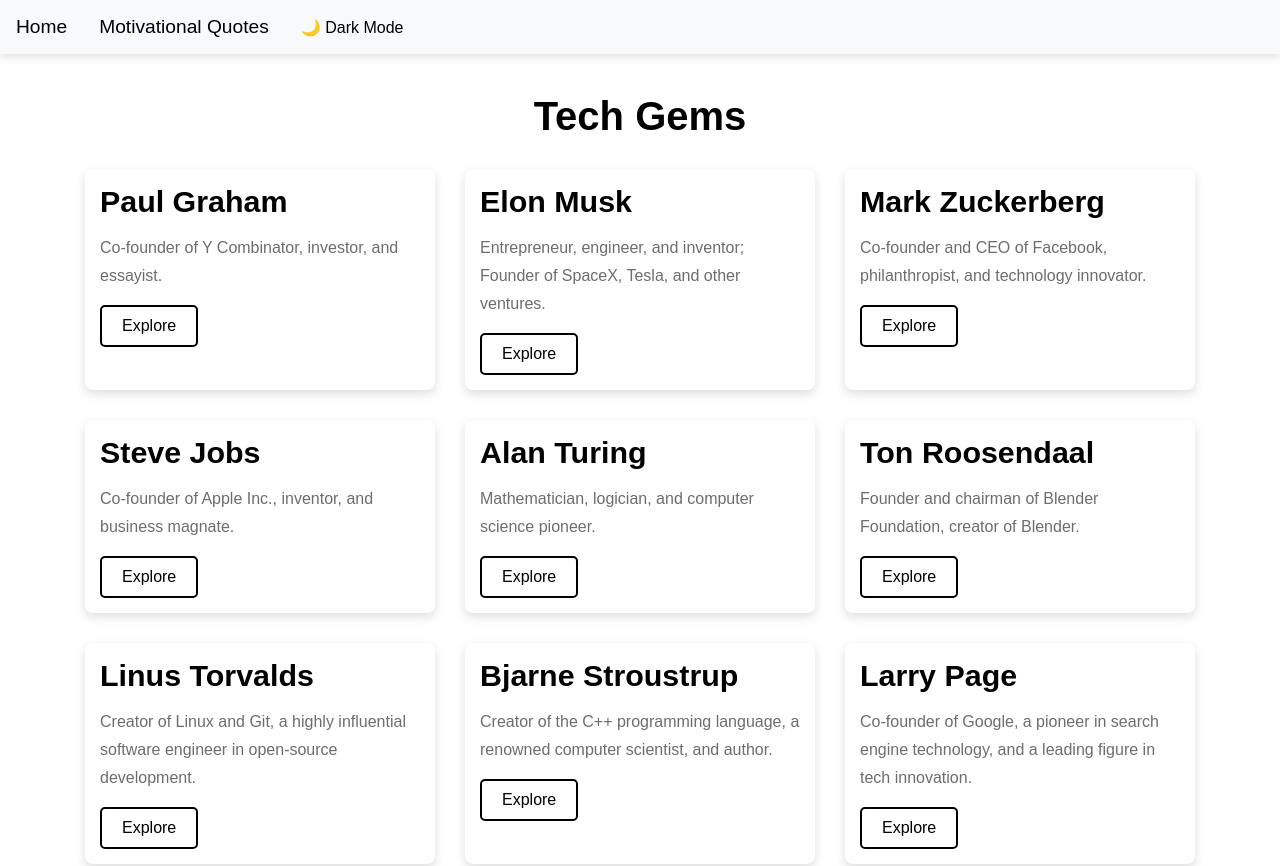
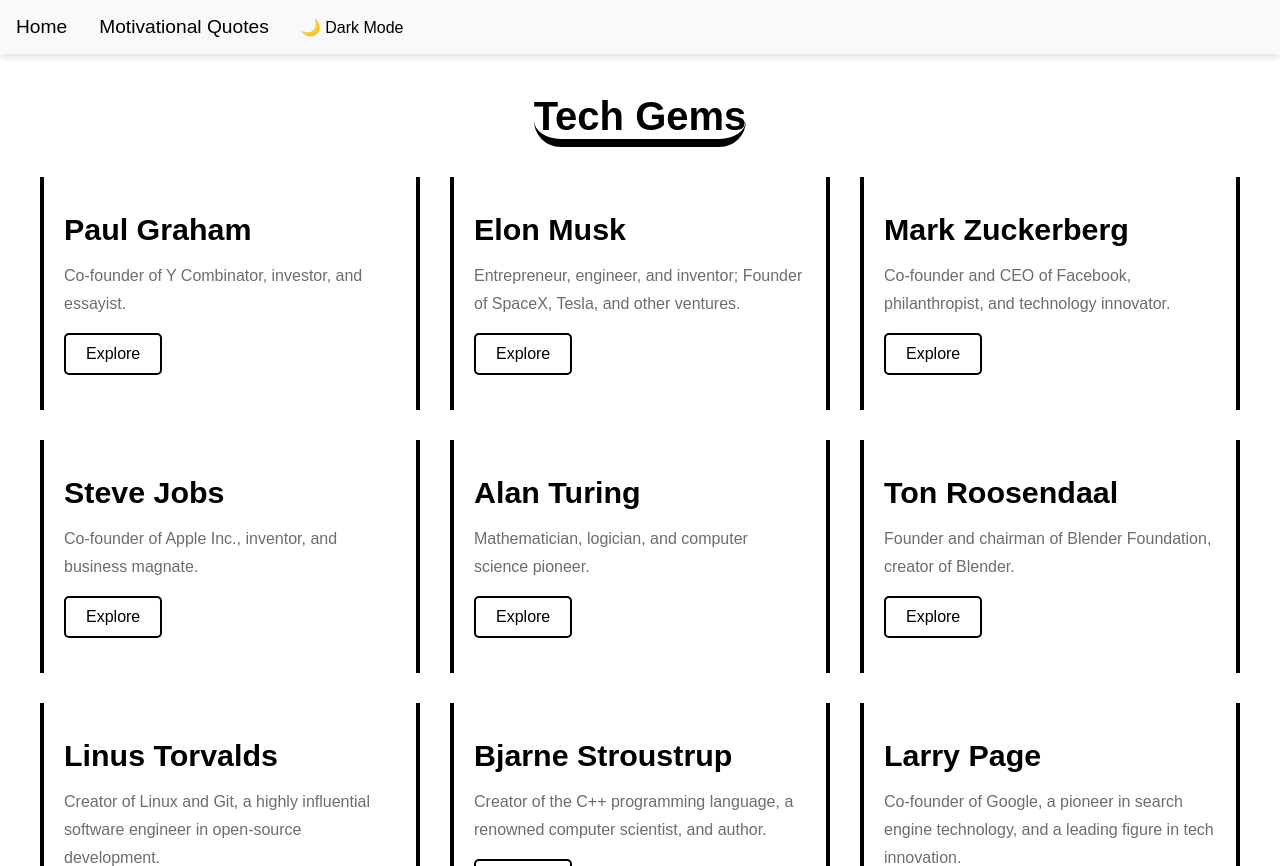
Before and after one commit to Mustafaali82/techgems, a React (Create React App) app: page / in a window 1280 px wide. Shown: the top 866 px of the page. Built offline with nearby package versions, Linux system fonts and the light colour scheme.

Commit message:
Css File Update

```diff
--- a/src/styles/global.css
+++ b/src/styles/global.css
@@ -91,20 +91,30 @@
     color: #00aaff;
 }
 
-
 /* Home Page */
 
 .home-container {
-    max-width: 1200px;
+    max-width: 1400px;
     margin: 0 auto;
     padding: 40px;
     height: 100%;
+    display: flex;
+    justify-content: center;
+    align-items: center;
+    flex-direction: column;
+}
+
+.dark-mode .home-title {
+    border-bottom: 8px solid white;
 }
 
 .home-title {
     font-size: 2.5rem;
     margin-bottom: 30px;
     text-align: center;
+    border-bottom: 8px solid black;
+    border-radius: 50px;
+    width: fit-content;
 }
 
 .personality-cards {
@@ -115,11 +125,17 @@
 }
 
 .card {
-    width: 350px;
-    border-radius: 8px;
-    box-shadow: 0px 4px 10px rgba(136, 136, 136, 0.275);
+    width: 380px;
     overflow: hidden;
     transition: transform 0.3s ease;
+    border-right: 4px solid black;
+    border-left: 4px solid black;
+    padding: 20px;
+}
+
+.dark-mode .card{
+    border-right: 4px solid white;
+    border-left: 4px solid white;
 }
 
 .card:hover {
@@ -134,7 +150,7 @@
 }
 
 .card-content {
-    padding: 15px;
+    padding: 15px 0;
 }
 
 .card-content h2 {
@@ -224,10 +240,9 @@
     line-height: 1.8;
     margin-top: 0.5rem;
     font-size: 19px;
-    color: #8c8c8c;
 }
 
-.light-mode .story-links h3{
+.light-mode .story-links h3 {
     color: black;
 }
 
```
